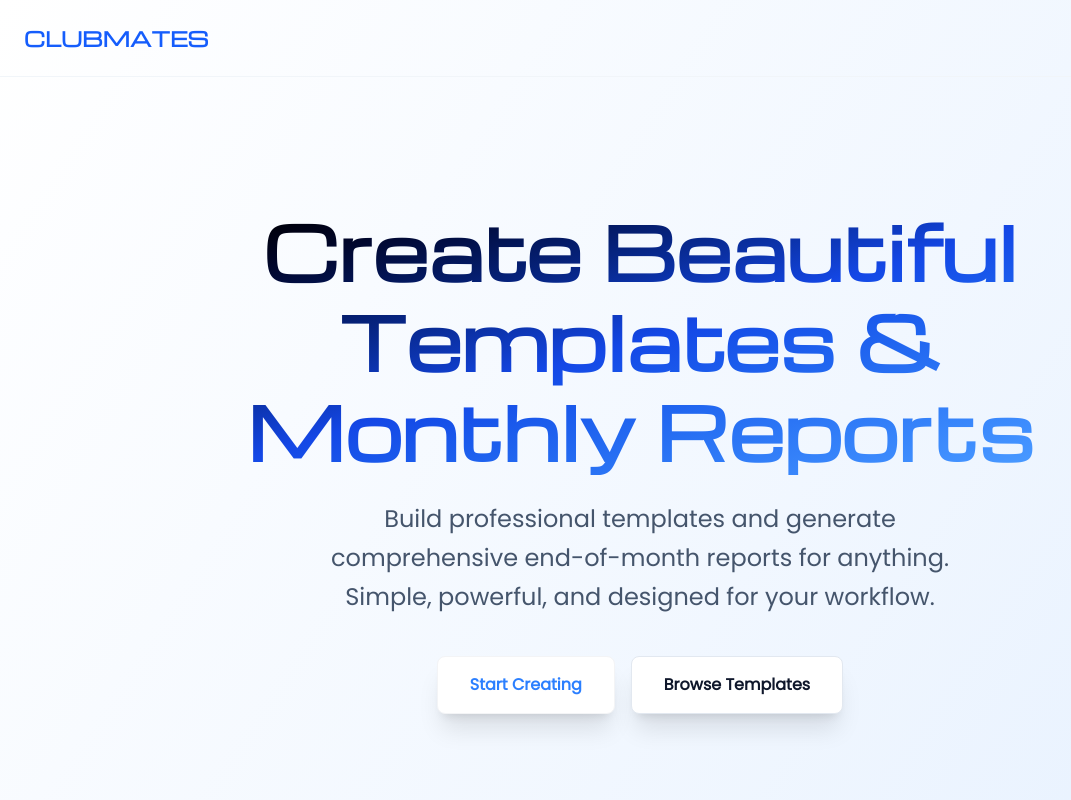
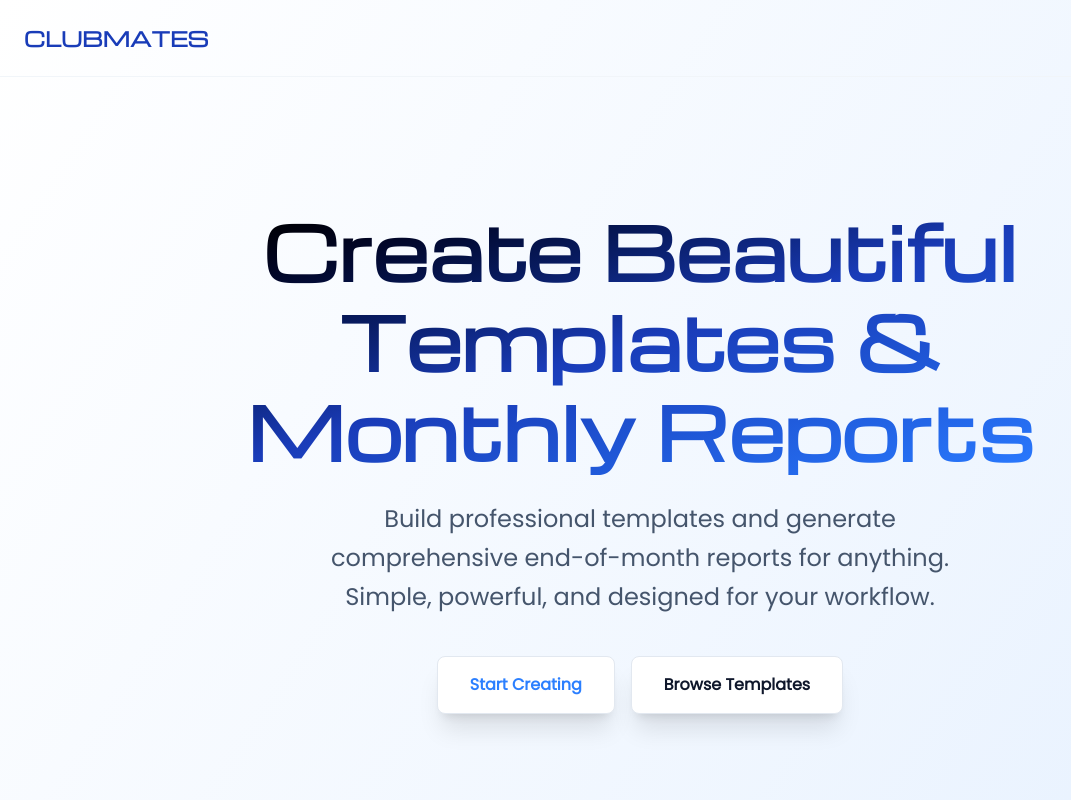
Before and after one commit to MOHIT-IITP/clubmates, a Next.js app: page / in a window 1280 px wide. Shown: the top 800 px of the page, without its empty margins (0-1071 px from the left). Built offline with nearby package versions, Linux system fonts and the light colour scheme.

Commit message:
Add: Some styling

```diff
--- a/app/page.tsx
+++ b/app/page.tsx
@@ -6,7 +6,7 @@ export default function Home() {
       {/* Navigation */}
       <nav className="container mx-auto px-6 py-6 border-b border-slate-100">
         <div className="flex items-center justify-between">
-          <div className="text-xl font-bold text-blue-600" style={{ fontFamily: "'Michroma', 'Poppins', Arial, Helvetica, sans-serif" }}>
+          <div className="text-xl font-bold text-blue-800" style={{ fontFamily: "'Michroma', 'Poppins', Arial, Helvetica, sans-serif" }}>
             CLUBMATES
           </div>
         </div>
@@ -17,7 +17,7 @@ export default function Home() {
         <div className="max-w-4xl mx-auto text-center">
           <h1
             style={{ fontFamily: "Michroma" }}
-            className="text-xl md:text-6xl lg:text-7xl font-bold mb-6 leading-tight bg-gradient-to-br from-black via-blue-700 to-blue-400 bg-clip-text text-transparent"
+            className="text-xl md:text-6xl lg:text-7xl font-bold mb-6 leading-tight bg-gradient-to-br from-black via-blue-800 to-blue-500 bg-clip-text text-transparent"
           >
             Create Beautiful Templates & Monthly Reports
           </h1>
@@ -30,7 +30,7 @@ export default function Home() {
             className="flex flex-col sm:flex-row gap-4 justify-center">
             <Link
               href="/dashboard"
-              className="px-8 py-4 bg-white shadow-xl border-[1px] border-gray-100 text-blue-500 font-semibold rounded-lg hover:bg-neutral-100 transition-colors"
+              className="px-8 py-4 bg-white shadow-xl  border border-slate-200 text-blue-500 font-semibold rounded-lg hover:bg-neutral-100 transition-colors"
             >
               Start Creating
             </Link>
```
